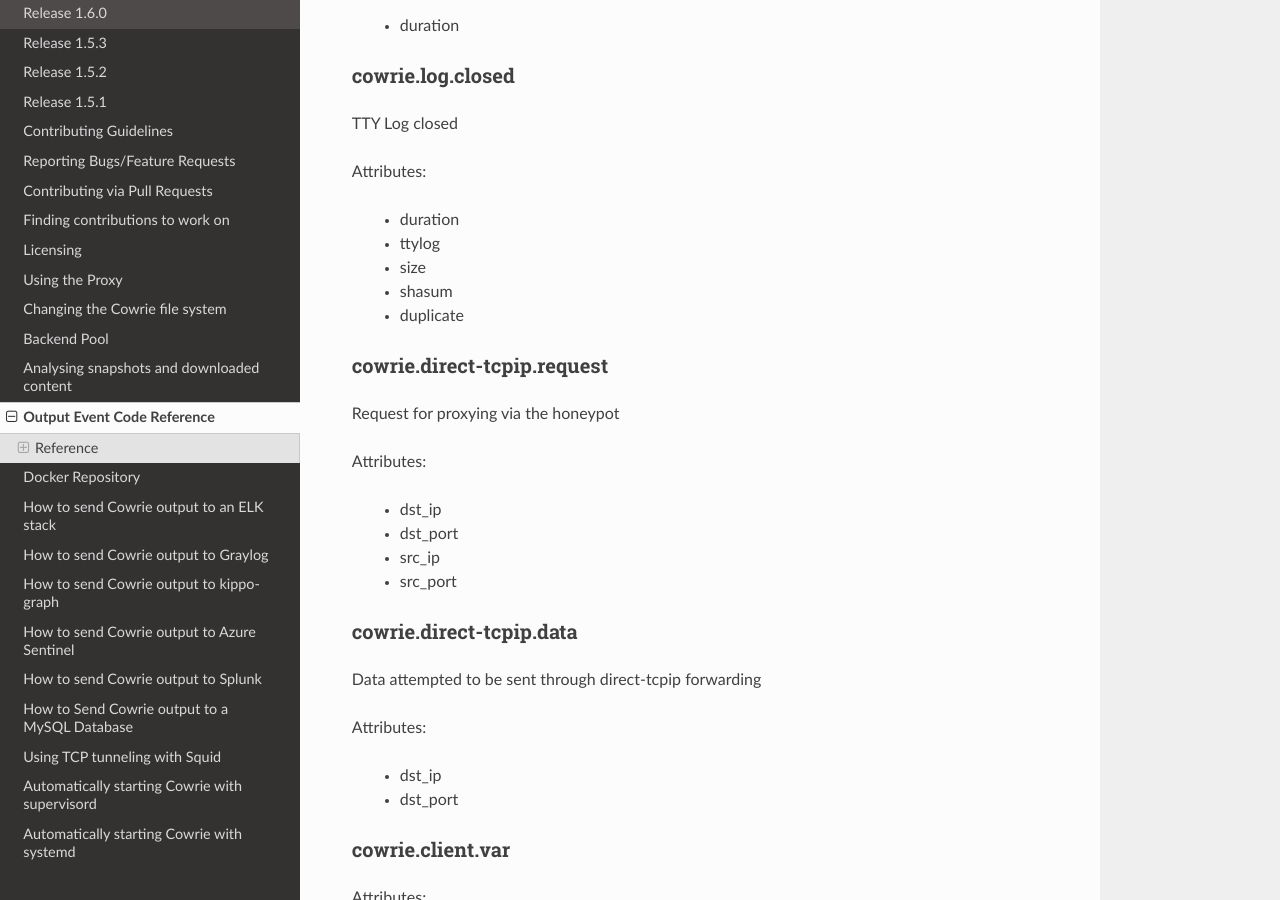
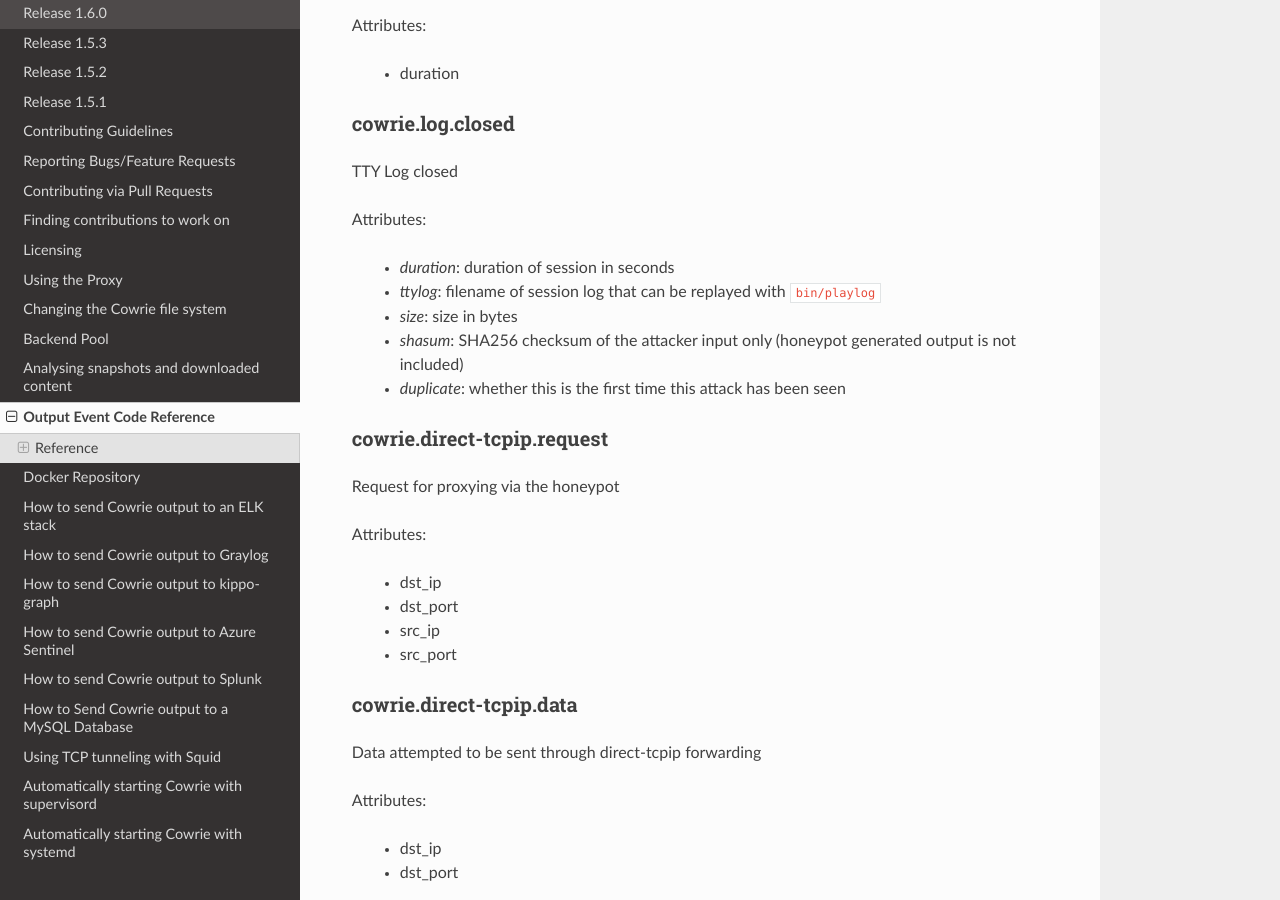
Before and after one commit to cowrie/cowrie, a Sphinx documentation site: the page built from docs/OUTPUT.rst, in a window 1280 px wide and 900 px high, scrolled down 3010 px. Built offline with Sphinx 7.4.7 and the Read the Docs theme 2.0.0, drawn with Linux system fonts in a browser that asks for light colours; the version number could not be read and is left out; some of the changed text lies outside the part shown.

Commit message:
more output

```diff
--- a/docs/OUTPUT.rst
+++ b/docs/OUTPUT.rst
@@ -15,19 +15,21 @@ Attributes:
 
     * `message`: human readable message
     * `sensor`: name of the sensor, by default the hostname
-    * `timestamp`: timestamp in ISO8601 format
+    * `timestamp`: timestamp in ISO8601 format in UTC time zone
     * `src_ip`: attacker IP address
     * `session`: unique session identifier
 
 cowrie.client.fingerprint
 =========================
 
+If the attacker attemps to log in with an SSH public key this is logged here
+
 Attributes:
 
-    * username
-    * fingerprint
-    * key
-    * type
+    * `username`: username
+    * `fingerprint`: the key fingerprint
+    * `key`: the key
+    * `type`: type of key, typically ssh-rsa or ssh-dsa
 
 cowrie.login.success
 ====================
@@ -142,11 +144,11 @@ TTY Log closed
 
 Attributes:
 
-    * duration
-    * ttylog
-    * size
-    * shasum
-    * duplicate
+    * `duration`: duration of session in seconds
+    * `ttylog`: filename of session log that can be replayed with ``bin/playlog``
+    * `size`: size in bytes
+    * `shasum`: SHA256 checksum of the attacker input only (honeypot generated output is not included)
+    * `duplicate`: whether this is the first time this attack has been seen
 
 cowrie.direct-tcpip.request
 ===========================
```
